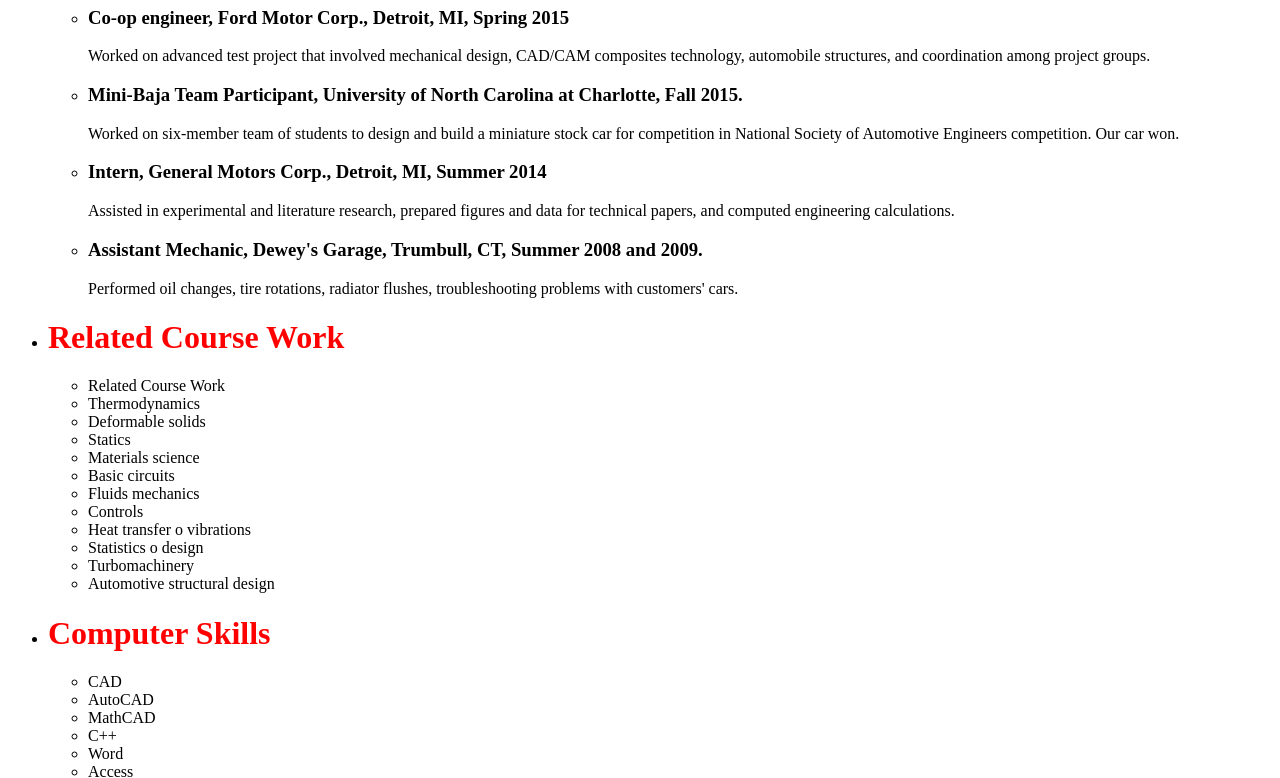
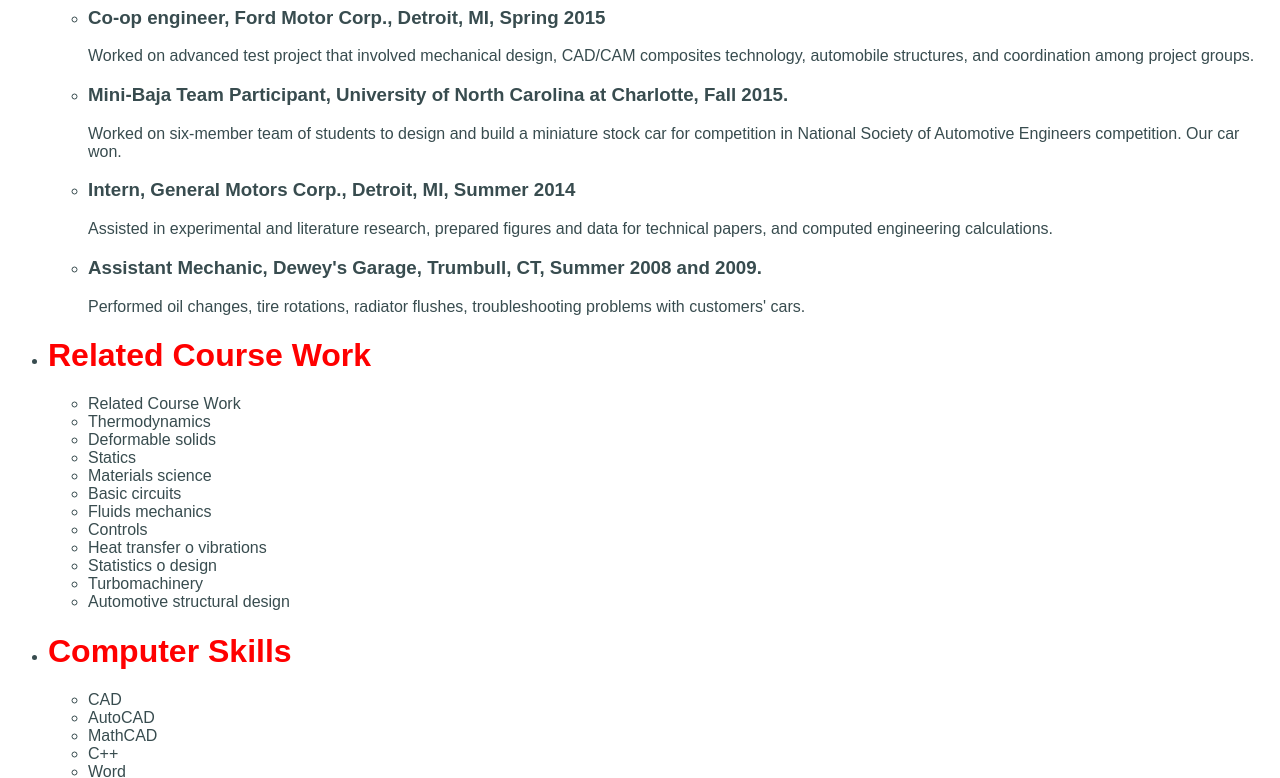
Before and after one commit to brodybane48-dotcom/ex-4, a plain HTML site: page nested-list-resume.html/nested-list-resume.html in a window 1280 px wide. Shown: the part 673-1451 px from the top of the page. Drawn offline with Linux system fonts and the light colour scheme.

Commit message:
changed color and font type

```diff
--- a/nested-list-resume.html/nested-list-resume.html
+++ b/nested-list-resume.html/nested-list-resume.html
@@ -5,7 +5,7 @@
         <meta name="viewport" content="width=device-width, initial-scale=1.0">
         <title>Exercise-4</title>
     </head>
-    <body>
+    <body style="color: rgb(56, 76, 79); font-family: sans-serif;">
         <h1>Nested-list-resume</h1>
         <a href="../index.html">Home</a>
         <h1 style="color:Red;">Denise F. Moore</h1>
```
